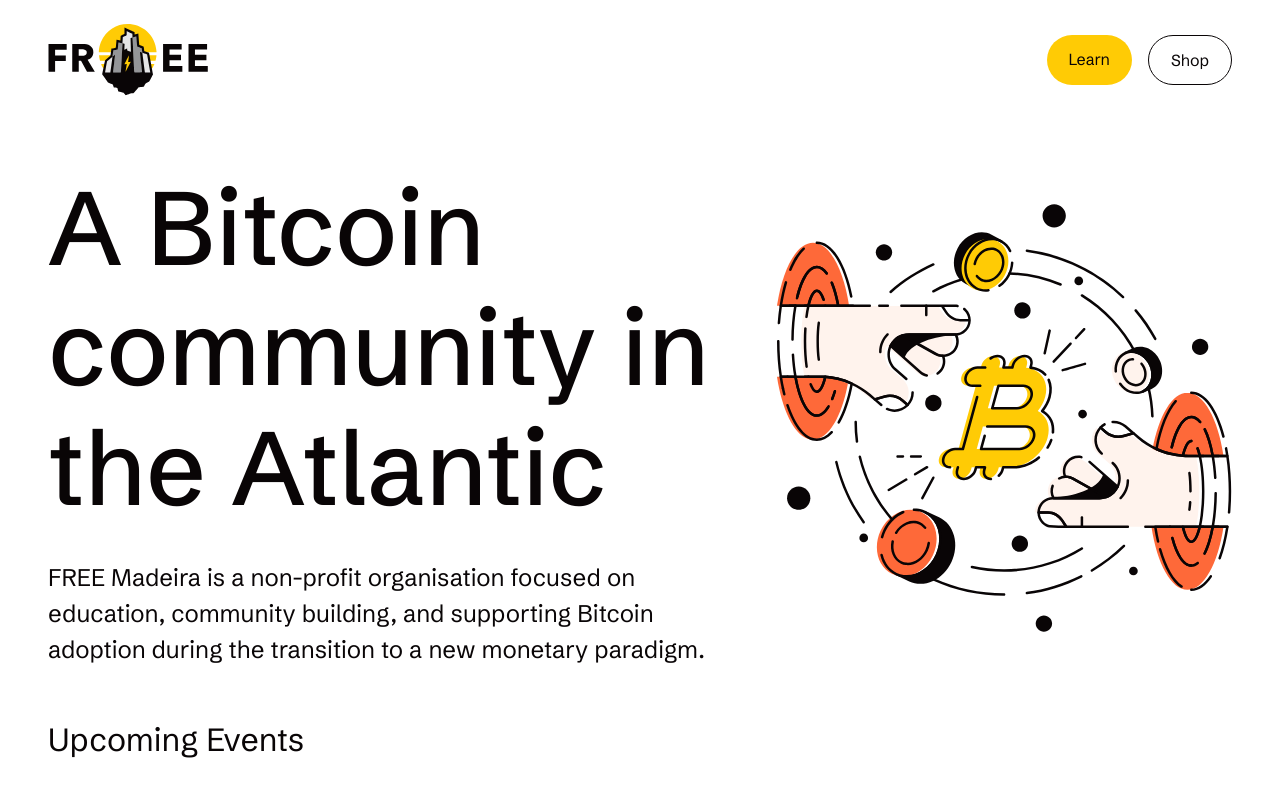
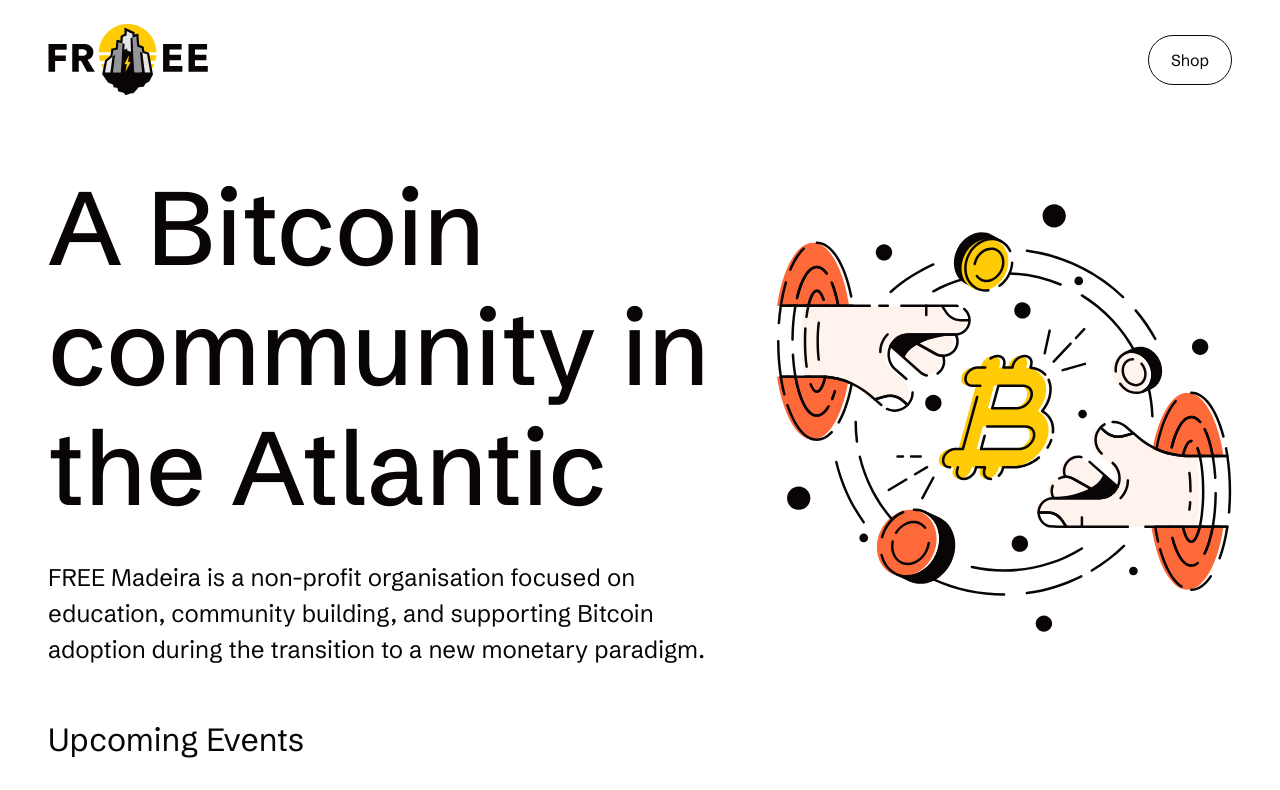
Before and after one commit to freemadeira/website, a Next.js app: page / in a window 1280 px wide. Shown: the top 790 px of the page. Built offline with nearby package versions, Linux system fonts and the light colour scheme.

Commit message:
Remove learn button

```diff
--- a/src/components/header/Menu.tsx
+++ b/src/components/header/Menu.tsx
@@ -68,15 +68,15 @@ export function Menu(): React.ReactElement {
         ))}
 
         <Flex gap={4}>
-          <Button
-            as={Link}
-            href="https://shop.freemadeira.org"
-            target="_blank"
-            rel="noopener noreferrer"
-            aria-disabled
-          >
-            Learn
-          </Button>
+          {/* <Button */}
+          {/*   as={Link} */}
+          {/*   href="https://shop.freemadeira.org" */}
+          {/*   target="_blank" */}
+          {/*   rel="noopener noreferrer" */}
+          {/*   aria-disabled */}
+          {/* > */}
+          {/*   Learn */}
+          {/* </Button> */}
 
           <Button
             as={Link}
```
